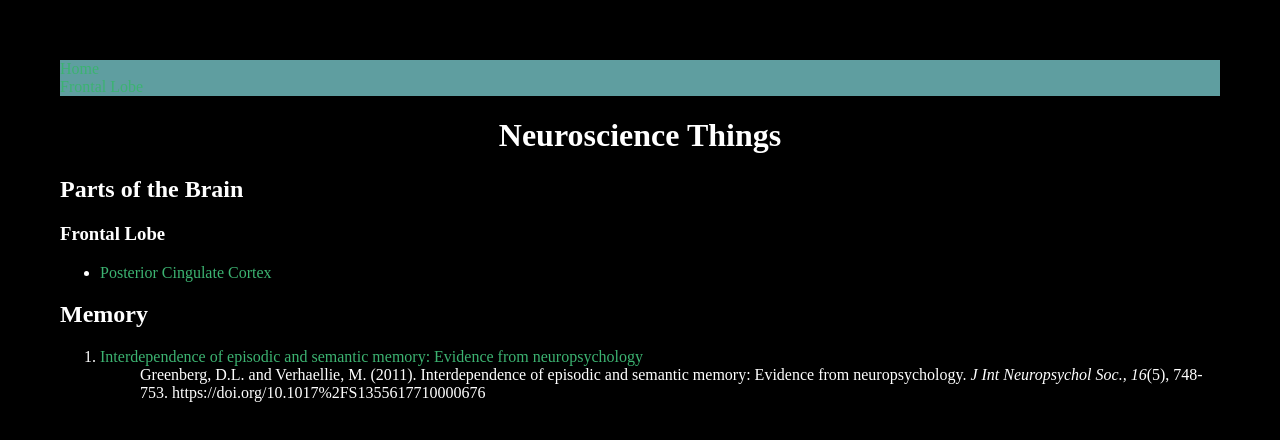
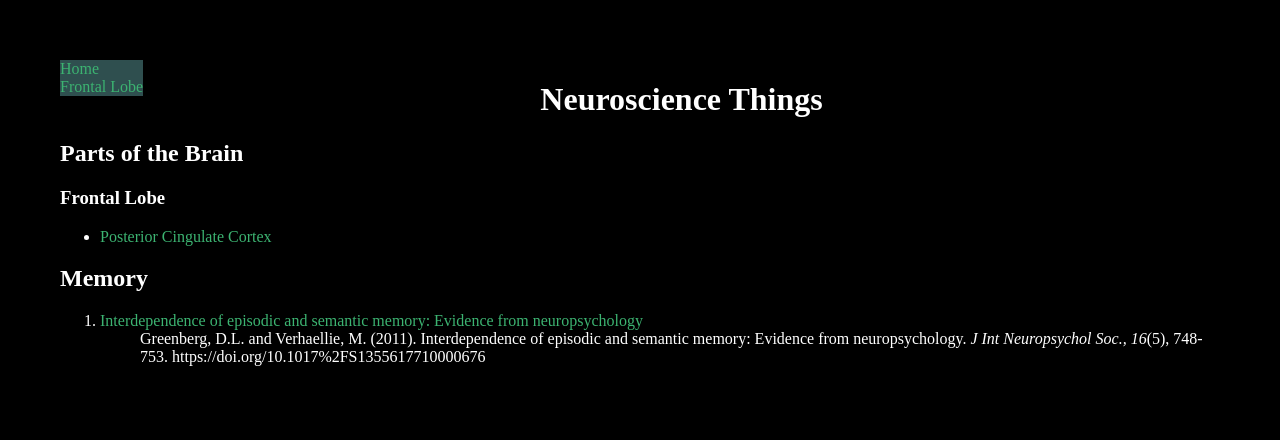
Before and after one commit to ryankyler/brain-info, a plain HTML site: page index.html in a window 1280 px wide. Drawn offline with Linux system fonts and the light colour scheme.

Commit message:
Added styles to first-ul

```diff
--- a/styles.css
+++ b/styles.css
@@ -25,10 +25,16 @@ a:hover {
 	text-decoration: underline;
 }
 
+/* navbar display*/
 .first-ul {
 	list-style-type: none;
 	margin: 0;
 	padding: 0;
 	overflow: hidden;
-	background-color:cadetblue
+	background-color: darkslategrey;
+	float: left;
 }
+
+.active {
+	background-color: grey
+}
```
